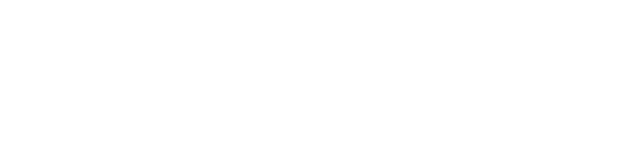
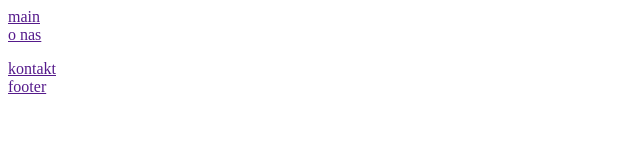
Before and after one commit to danielw12/html-zadanie1, a plain HTML site: page index.html in a window 1280 px wide. Shown: the whole page, without its empty margins (0-640 px from the left). Drawn offline with Linux system fonts and the light colour scheme.

Commit message:
poprawione menu nawigacyjne

```diff
--- a/index.html
+++ b/index.html
@@ -5,11 +5,13 @@
     <title>Document</title>
 </head>
 <body>
-       <header id="main"></header>
-    <section id="o nas">
+    <nav>
+    <header id="main"><a href="">main</a></header>
+    <section id="o nas"><a href="">o nas</a>
         <p class="tekst"></p>
     </section>
-    <section id="kontakt"></section>
-    <section id="footer"></section>
+    <section id="kontakt"><a href="">kontakt</a></section>
+    <footer id="footer"><a href="">footer</a></footer>
+    </nav>
 </body>
 </html>
```
